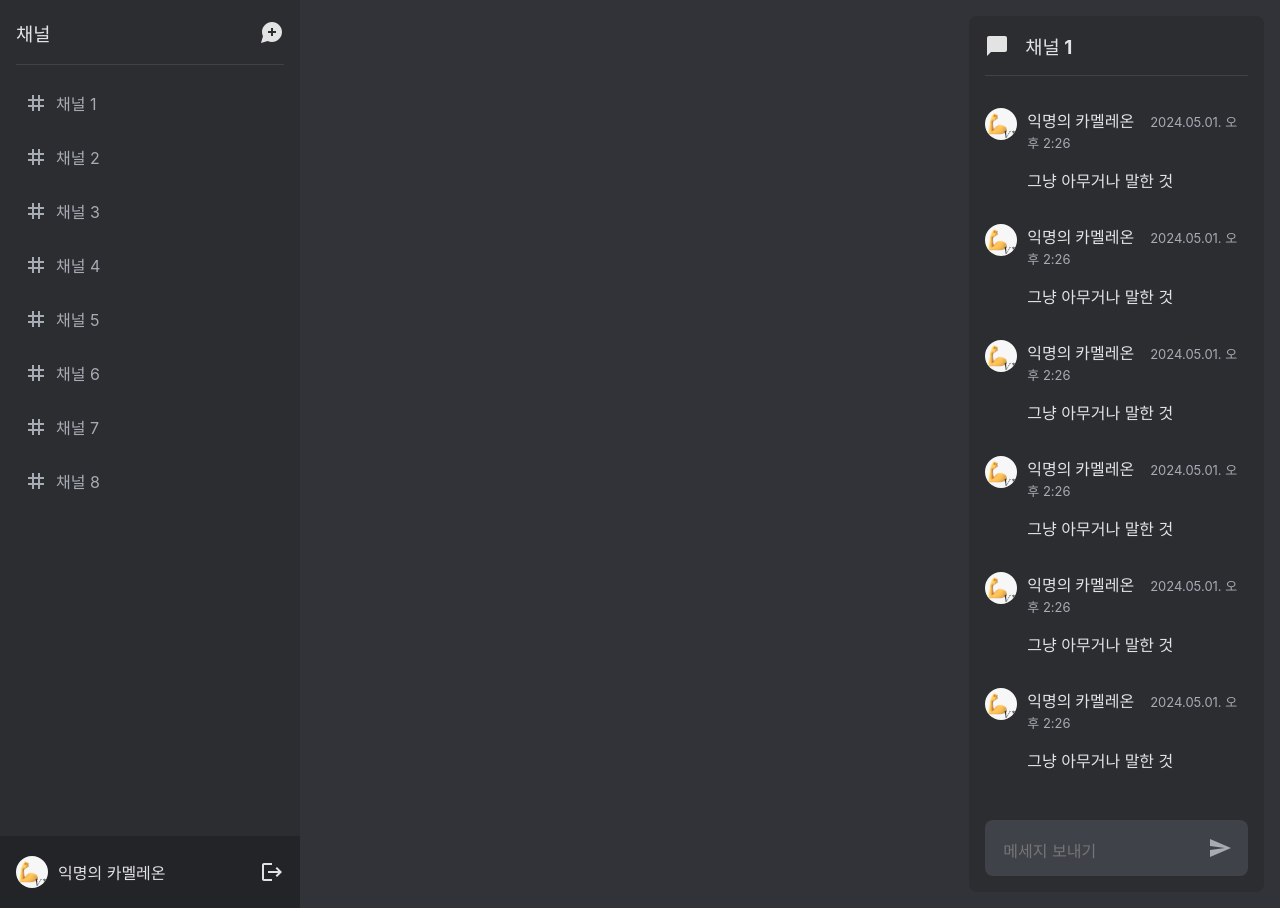
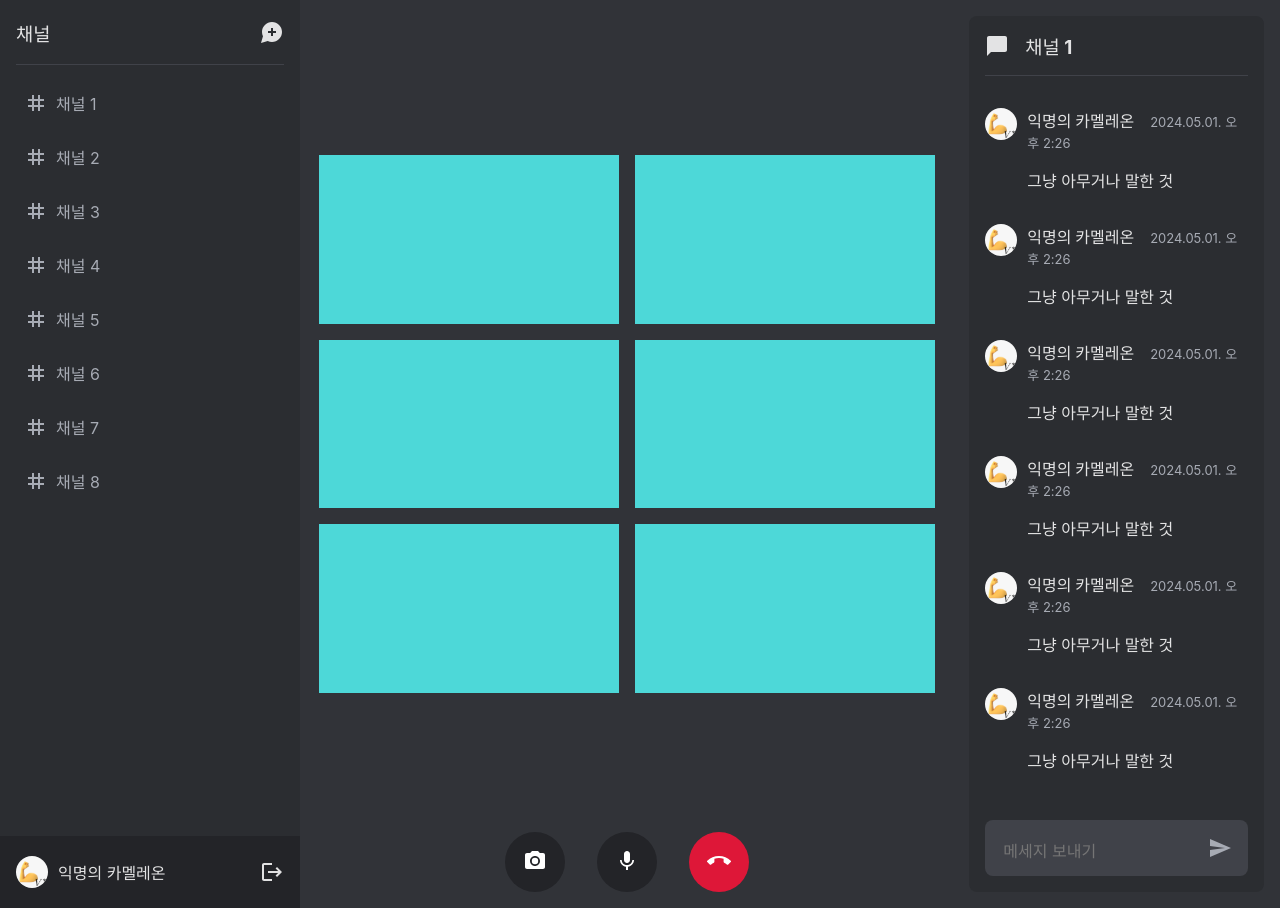
Before and after one commit to network-protocol-team/discord-front, a React (Vite) app: page /channels/1 in a window 1280 px wide. Built offline with nearby package versions, Linux system fonts and the light colour scheme; a web font is replaced by a local one.

Commit message:
feat: 영상 통화 ui

```diff
--- a/package.json
+++ b/package.json
@@ -19,7 +19,8 @@
     "react-dom": "^18.2.0",
     "react-router-dom": "^6.23.1",
     "sass": "^1.77.1",
-    "sockjs-client": "^1.6.1"
+    "sockjs-client": "^1.6.1",
+    "styled-components": "^6.1.11"
   },
   "devDependencies": {
     "@types/react": "^18.2.66",
--- a/src/components/VideoChatRoom.jsx
+++ b/src/components/VideoChatRoom.jsx
@@ -1,3 +1,53 @@
+import CameraAltIcon from '@mui/icons-material/CameraAlt';
+import MicIcon from '@mui/icons-material/Mic';
+import CallEndIcon from '@mui/icons-material/CallEnd';
+
 export default function VideoChatRoom() {
-  return <div className="video-chat-wrapper"></div>;
+  return (
+    <div className="video-chat-wrapper">
+      <div className="video-grid">
+        <VideoBox />
+        <VideoBox />
+        <VideoBox />
+        <VideoBox />
+        <VideoBox />
+        <VideoBox />
+      </div>
+      <div className="video-buttons">
+        <button className="camera">
+          <CameraAltIcon />
+        </button>
+        <button className="mic">
+          <MicIcon />
+        </button>
+        <button className="end">
+          <CallEndIcon />
+        </button>
+      </div>
+    </div>
+  );
 }
+
+const VideoBox = () => {
+  return <div className="video-box"></div>;
+};
+
+const calcVideoBoxSize = (num) => {
+  const $videoGrid = document.querySelector('.video-grid');
+  const maxHeight = 800;
+  const maxWidth = getComputedStyle($videoGrid).width;
+  const gap = 16;
+  const ratio = 16 / 9;
+
+  let height, width;
+  for (let maxRow = 1; ; maxRow++) {
+    height = (maxHeight - (maxRow - 1) * gap) / maxRow;
+    width = ratio * height;
+    const maxColumn = Math.ceil(num / maxRow);
+    const res = maxColumn * width + (maxColumn - 1) * gap;
+
+    if (res <= maxWidth) break;
+  }
+
+  return { height, width };
+};
--- a/src/styles/ChatPage.scss
+++ b/src/styles/ChatPage.scss
@@ -1,4 +1,6 @@
 @import 'global';
+@import 'TextRoom';
+@import 'VideoRoom';
 
 .chat-wrapper {
   width: 100dvw;
@@ -107,97 +109,6 @@
   grid-template-columns: 2fr 1fr;
 }
 
-.text-room-wrapper {
-  height: calc(100% - 32px);
-  padding: 16px;
-}
-
-.text-room {
-  height: 100%;
-  display: flex;
-  flex-direction: column;
-  background-color: $background-secondary;
-  margin: 0;
-
-  padding: 16px;
-  border-radius: 8px;
-  height: calc(100% - 32px);
-}
-
-.text-room-header {
-  display: flex;
-  align-items: center;
-  margin-bottom: 16px;
-
-  svg {
-    margin-right: 16px;
-  }
-
-  h3 {
-    margin: 0;
-  }
-}
-
-.message-list {
-  height: 100%;
-  margin-bottom: 32px;
-  display: flex;
-  flex-direction: column;
-  justify-content: end;
-}
-
-.message {
-  display: flex;
-  flex-direction: row;
-
-  margin-top: 16px;
-}
-
-.message-body {
-  .name {
-    font-weight: bold;
-    margin-right: 16px;
-  }
-
-  .time {
-    font-size: small;
-    color: $text-secondary;
-  }
-}
-
-.message-input {
-  display: flex;
-  align-items: center;
-  margin-top: auto;
-  width: calc(100% - 32px);
-  padding: 16px;
-  margin: 0;
-  border-radius: 8px;
-
-  background-color: $background-light;
-
-  textarea {
-    color: $text-primary;
-    display: flex;
-    align-items: center;
-    width: 100%;
-    margin-right: 8px;
-    font-size: 16px;
-    font-family: inherit;
-    resize: none;
-    border: none;
-    background-color: transparent;
-
-    &:focus {
-      outline: none;
-    }
-  }
-  svg {
-    margin-left: auto;
-    color: $text-secondary;
-  }
-}
-
 .profile-image {
   width: 32px;
   height: 32px;
--- /dev/null
+++ b/src/styles/TextRoom.scss
@@ -0,0 +1,90 @@
+.text-room-wrapper {
+  height: calc(100% - 32px);
+  padding: 16px;
+}
+
+.text-room {
+  height: 100%;
+  display: flex;
+  flex-direction: column;
+  background-color: $background-secondary;
+  margin: 0;
+
+  padding: 16px;
+  border-radius: 8px;
+  height: calc(100% - 32px);
+}
+
+.text-room-header {
+  display: flex;
+  align-items: center;
+  margin-bottom: 16px;
+
+  svg {
+    margin-right: 16px;
+  }
+
+  h3 {
+    margin: 0;
+  }
+}
+
+.message-list {
+  height: 100%;
+  margin-bottom: 32px;
+  display: flex;
+  flex-direction: column;
+  justify-content: end;
+}
+
+.message {
+  display: flex;
+  flex-direction: row;
+
+  margin-top: 16px;
+}
+
+.message-body {
+  .name {
+    font-weight: bold;
+    margin-right: 16px;
+  }
+
+  .time {
+    font-size: small;
+    color: $text-secondary;
+  }
+}
+
+.message-input {
+  display: flex;
+  align-items: center;
+  margin-top: auto;
+  width: calc(100% - 32px);
+  padding: 16px;
+  margin: 0;
+  border-radius: 8px;
+
+  background-color: $background-light;
+
+  textarea {
+    color: $text-primary;
+    display: flex;
+    align-items: center;
+    width: 100%;
+    margin-right: 8px;
+    font-size: 16px;
+    font-family: inherit;
+    resize: none;
+    border: none;
+    background-color: transparent;
+
+    &:focus {
+      outline: none;
+    }
+  }
+  svg {
+    margin-left: auto;
+    color: $text-secondary;
+  }
+}
--- /dev/null
+++ b/src/styles/VideoRoom.scss
@@ -0,0 +1,45 @@
+@import 'global';
+
+.video-chat-wrapper {
+  display: flex;
+  flex-direction: column;
+  height: 100%;
+  padding: 16px;
+  box-sizing: border-box;
+}
+
+.video-grid {
+  margin: auto;
+  display: flex;
+  flex-direction: row;
+  justify-content: center;
+  align-items: center;
+  flex-wrap: wrap;
+  gap: 16px;
+}
+
+.video-box {
+  aspect-ratio: 16 / 9;
+  max-width: 100%;
+  min-width: 300px;
+  background-color: $highlight-primary;
+}
+
+.video-buttons {
+  margin: 0 auto;
+  display: flex;
+  gap: 32px;
+
+  button {
+    border-radius: 100px;
+    aspect-ratio: 1/1;
+    width: 60px;
+    border: 0;
+    background-color: $background-dark;
+    color: $text-primary;
+
+    &.end {
+      background-color: $red;
+    }
+  }
+}
--- a/src/styles/global.scss
+++ b/src/styles/global.scss
@@ -6,4 +6,8 @@ $background-dark: #232428;
 $text-primary: white;
 $text-secondary: #a7abb4;
 
+$highlight-primary: #4dd8d8;
+
+$red: #de1738;
+
 $font-family: Pretendard, Inter, system-ui, Avenir, Helvetica, Arial, sans-serif;
```
Also changed, not shown: 1 other file (tests, documents, lock files or other folders).
